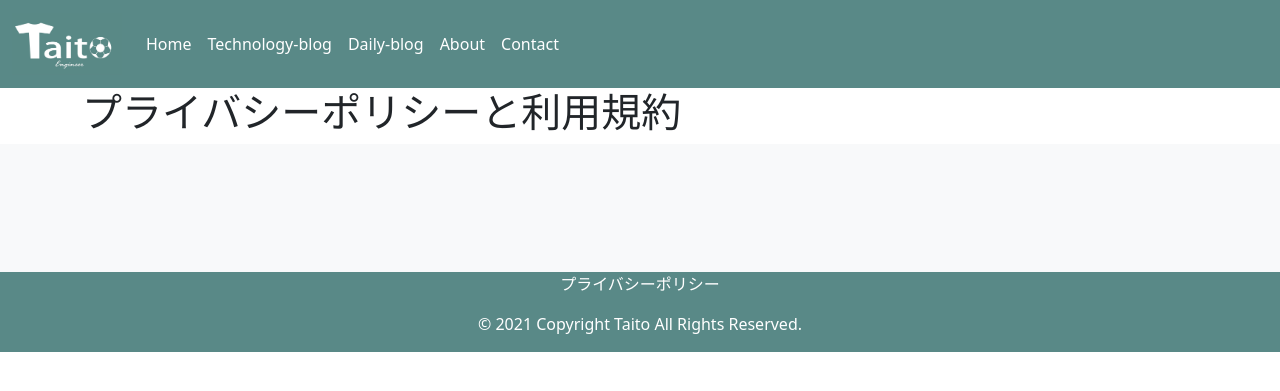
After one commit to Taito-Code/Django-blog, a Django app: page /privacypolicy/ in a window 1280 px wide. The commit adds this page. Shown: the top 391 px of the page. Run offline with Django 3.2, Linux system fonts and the light colour scheme.

Commit message:
プライバシーポリシーのリンク追加

```diff
--- a/blog/templates/base/base.html
+++ b/blog/templates/base/base.html
@@ -74,6 +74,20 @@
           background: #d3d3d3;
           border-radius: 5px;/*角の丸み*/
        }
+
+       .footer_top{
+         background-color: #598987;
+         text-align: center;
+       }
+
+       a {
+        color: white;
+        text-decoration:none;
+       }
+
+       a:hover {
+         color:#B0E0E6	;
+       }
     </style>
 
     {% block css %}
@@ -110,15 +124,20 @@
 
     <footer class="bg-light text-center text-lg-start">
 
-        <div class="sns-icon">
+        <div class="footer_top">
+          <a class="privacypolicy" href="{% url 'privacypolicy' %} ">プライバシーポリシー</a>
+        </div>
 
-        </div>
 
         <div class="copyright">
         <div class="text-center p-3" style="background-color: #598987; color: white;">
           © 2021 Copyright Taito All Rights Reserved.
         </div>
         </div>
+
+
+
+
 
     </footer>
 
--- /dev/null
+++ b/blog/templates/blog/privacypolicy.html
@@ -0,0 +1,12 @@
+{% extends 'base/base.html' %}
+
+{% block title %}Article all{% endblock %}
+
+{% block jumbotron %}
+<h1>プライバシーポリシーと利用規約</h1>
+{% endblock %}
+
+{% block body %}
+
+
+{% endblock %}
--- a/blog/urls.py
+++ b/blog/urls.py
@@ -8,6 +8,7 @@ urlpatterns = [
   path("article/life/", views.life_all, name="life_all"),
   path("abount/", views.about, name="about"),
   path("contact/", views.contact, name="contact"),
+  path("privacypolicy/", views.privacypolicy, name="privacypolicy"),
   path("article/all/", views.article_all, name="article_all"),
   path("article/<int:pk>/", views.view_article, name="view_article"),
   path("article/<int:pk>/edit/", views.edit, name="edit"),
--- a/blog/views.py
+++ b/blog/views.py
@@ -34,6 +34,11 @@ def about(request):
 #contactページを表示
 def contact(request):
     template_name = "blog/contact.html"
+    return render(request, template_name)
+
+#privacypolicyを表示
+def privacypolicy(request):
+    template_name = "blog/privacypolicy.html"
     return render(request, template_name)
 
 #新規作成
```
Also changed, not shown: blog/templates/blog/view_article.html (+6 -1 lines).
